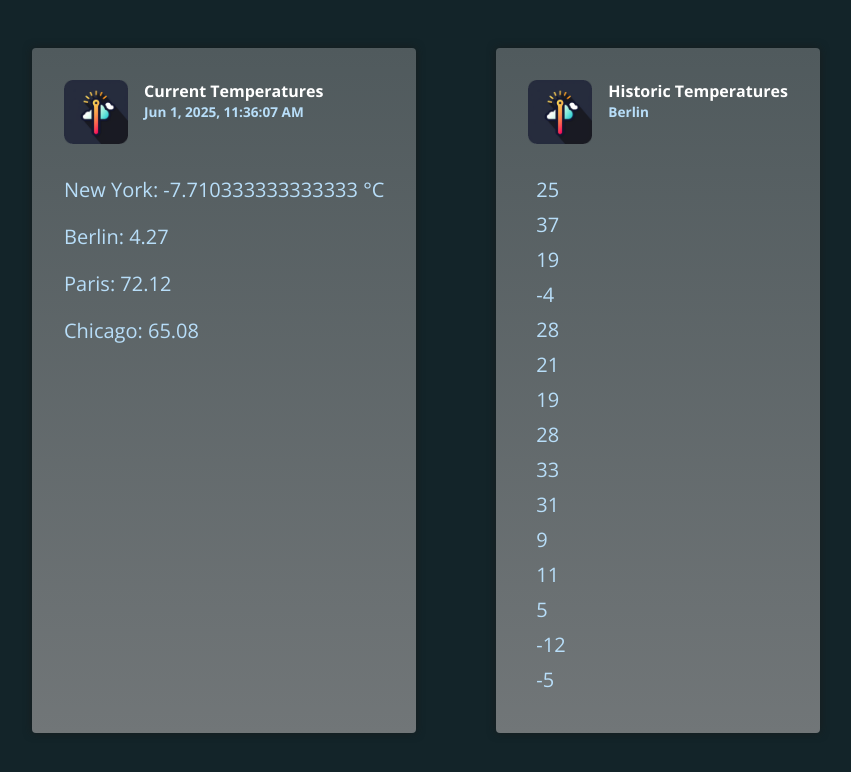
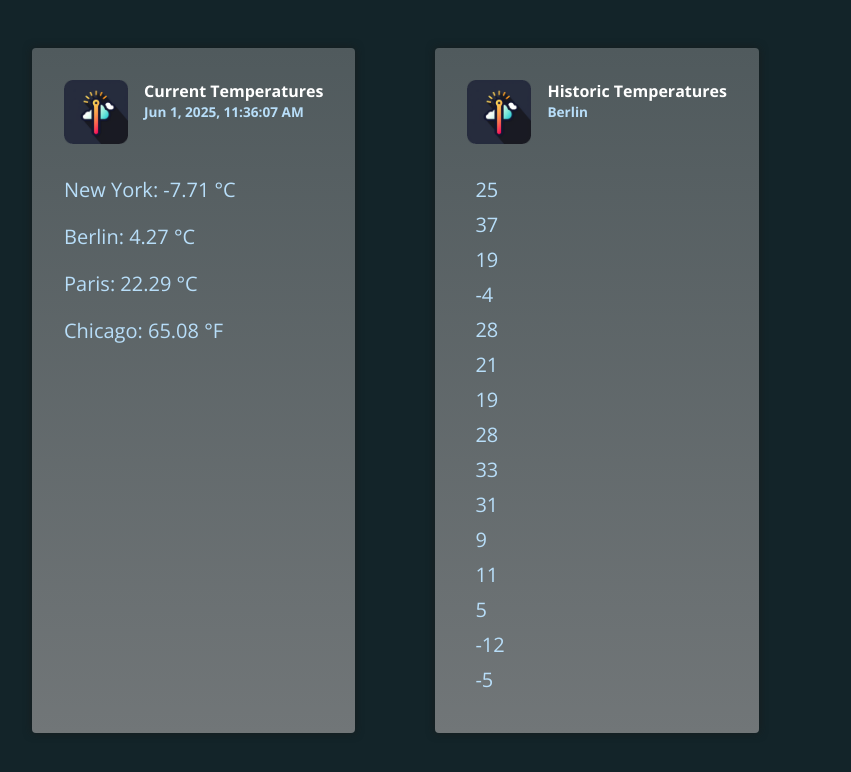
Before and after one commit to RaidThabet/angular-learning, an Angular app: page / in a window 1280 px wide. Shown: the top 772 px of the page, without its empty margins (168-1019 px from the left). Built offline with nearby package versions, Linux system fonts and the light colour scheme.

Commit message:
Chaining pipes and limitations

```diff
--- a/src/app/app.component.html
+++ b/src/app/app.component.html
@@ -7,10 +7,11 @@
         <p>{{ currentDate | date:"medium" }}</p>
       </div>
     </header>
+<!--    <p>New York: {{ currentTemperaturs.newYork | number:"1.1-2" | temp:"fah":"cel" }} WOULD NOT WORK PROPERLY</p>-->
     <p>New York: {{ currentTemperaturs.newYork | temp:"fah":"cel" }}</p>
-    <p>Berlin: {{ currentTemperaturs.berlin | number:"1.1-2" }}</p>
-    <p>Paris: {{ currentTemperaturs.paris | number:"1.1-2" }}</p>
-    <p>Chicago: {{ currentTemperaturs.chicago | number:"1.1-2" }}</p>
+    <p>Berlin: {{ currentTemperaturs.berlin | temp:"cel" }}</p>
+    <p>Paris: {{ currentTemperaturs.paris | temp:"fah":"cel" }}</p>
+    <p>Chicago: {{ currentTemperaturs.chicago | temp:"fah":"fah" }}</p>
   </article>
 
   <article class="temperatures">
--- a/src/app/temperature.pipe.ts
+++ b/src/app/temperature.pipe.ts
@@ -4,7 +4,11 @@ import {Pipe, PipeTransform} from '@angular/core';
   name: "temp"
 })
 export class TemperaturePipe implements PipeTransform {
-  transform(value: string | number, inputType: "cel" | "fah", outputType?: "cel" | "fah") {
+  transform(value: string | number | null, inputType: "cel" | "fah", outputType?: "cel" | "fah") {
+    if (!value) {
+      return value;
+    }
+
     let val: number;
 
     if (typeof value === "string") {
@@ -32,7 +36,7 @@ export class TemperaturePipe implements PipeTransform {
     }
 
 
-    return `${outputTemp} ${symbol}`;
+    return `${outputTemp.toFixed(2)} ${symbol}`;
   }
 
 }
```
